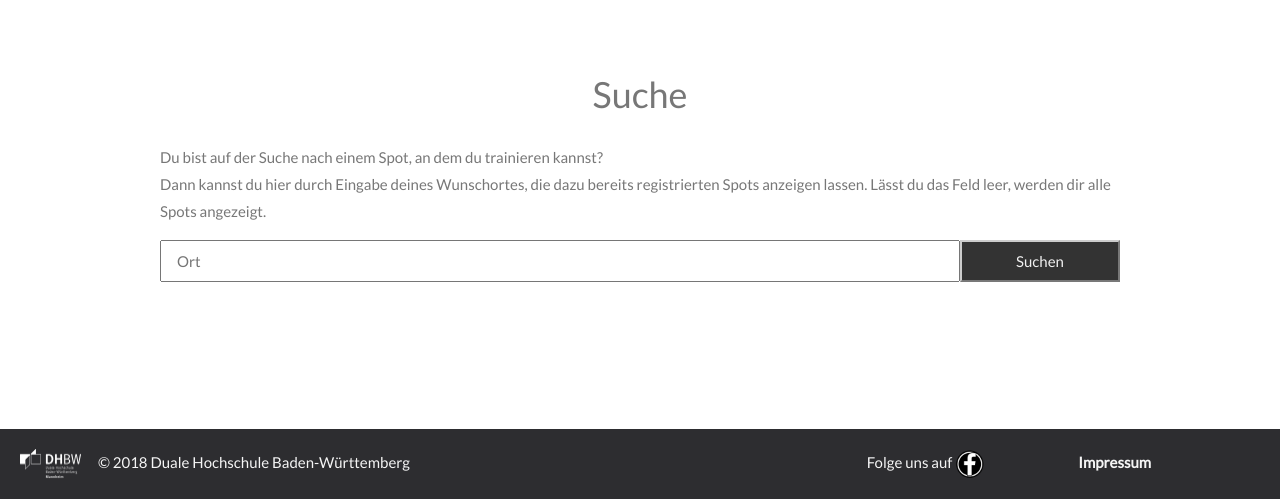
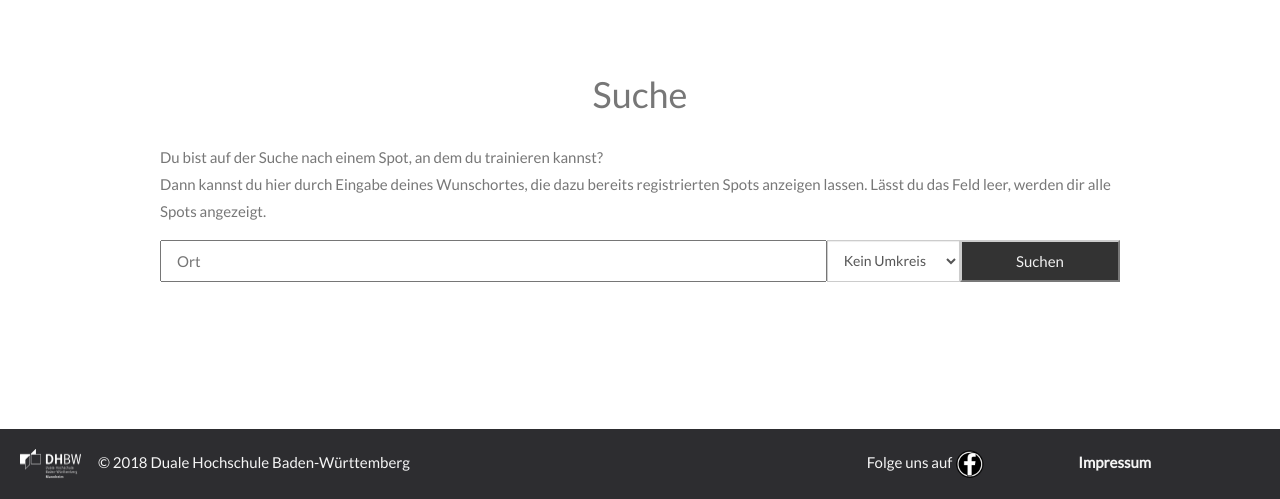
Before and after one commit to MarcZeger/db-webprojekt, a Django app: page /suche/ in a window 1280 px wide. Shown: the part 301-800 px from the top of the page. Run offline with Django 3.2, Linux system fonts and the light colour scheme; the visitor is signed in with stand-in values (Sample User, id 1); parts of the project's set-up code (start-up, migrations or seed data) failed here and were passed over; some libraries are stand-ins or nearby versions.

Commit message:
Umkreissuche hinzugefügt

```diff
--- a/ctsapp/static/cts/stylesheet.css
+++ b/ctsapp/static/cts/stylesheet.css
@@ -251,3 +251,12 @@
   #index-profilbild:before {
       float: left;
   }
+
+  .spot-suche {
+      padding: 0px;
+  }
+
+  .spot-umkreis {
+      height: 42px;
+      width: 16.66666667% !important;
+  }
--- a/ctsapp/templates/ctsapp/spot_suche.html
+++ b/ctsapp/templates/ctsapp/spot_suche.html
@@ -35,7 +35,16 @@
         <p>Du bist auf der Suche nach einem Spot, an dem du trainieren kannst?<br>Dann kannst du hier durch Eingabe deines Wunschortes, die dazu bereits registrierten Spots anzeigen lassen. Lässt du das Feld leer, werden dir alle Spots angezeigt.</p>
     <form method="GET">
         <div class="form-group">
-            <input type="text" name="ort" class="col-sm-10" style="height: 42px" placeholder="Ort">
+            <div class="col-sm-10 spot-suche">
+            <input type="text" class="col-sm-10" name="ort" style="height: 42px" placeholder="Ort">
+            <select id="umkreis" class="form-control col-sm-2 spot-umkreis" required name="umkreis">
+                <option value="0">Kein Umkreis</option>
+                <option value="10">10 KM</option>
+                <option value="15">15 KM</option>
+                <option value="20">20 KM</option>
+                <option value="50">50 KM</option>
+            </select>
+            </div>
             <button type="submit" class="btn-spot btn-default col-sm-2">Suchen</button>
         </div>
     </form>
--- a/ctsapp/urls.py
+++ b/ctsapp/urls.py
@@ -35,6 +35,7 @@ urlpatterns = [
     path('teams/', views.teams, name='teams'),
     path('team_detail/<int:team_id>', views.team_detail, name='team_detail'),
     path('user-gamemaster/', views.gamemaster_rechte, name='gamemaster_rechte'),
+    path('test/', views.test_entfernung, name='test_entfernung'),
     url(r'^activate/(?P<uidb64>[0-9A-Za-z_\-]+)/(?P<token>[0-9A-Za-z]{1,13}-[0-9A-Za-z]{1,20})/$', views.activate, name='activate'),
 
 ]
--- a/ctsapp/views.py
+++ b/ctsapp/views.py
@@ -243,8 +243,9 @@ def spot_suche(request):
                 ort = request.GET['ort']
             except:
                 return(render(request,'ctsapp/spot_suche.html'))
+            umkreis = int(request.GET['umkreis'])
             if ort != "":
-                spots = get_spot_list(ort)
+                spots = get_spot_list(ort, umkreis)
                 if type(spots) == str:
                     message = spots
                 else:
@@ -536,3 +537,8 @@ def gamemaster_rechte (request):
             return(HttpResponse('Keine Berechtigung!'))
     else:
         return redirect('/login')
+
+def test_entfernung(request):
+    spots = Spot.objects.all()
+    orte = Ort.objects.all()
+    return HttpResponse(get_distance(spots[0],orte[1]))
```
Also changed, not shown: ctsapp/functions.py (+33 -1 lines).
